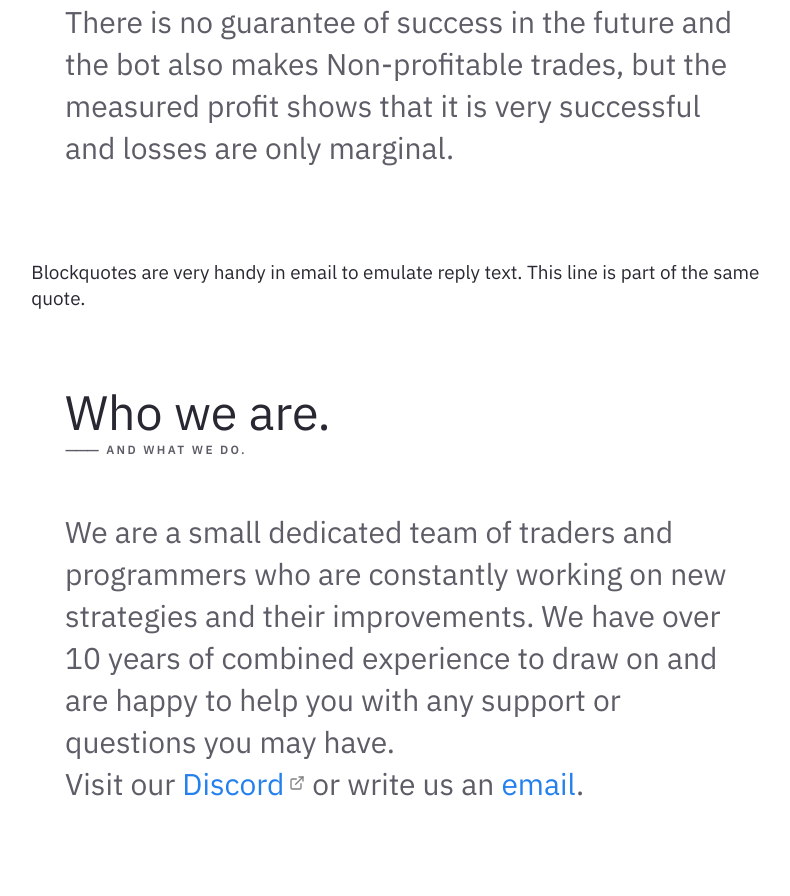
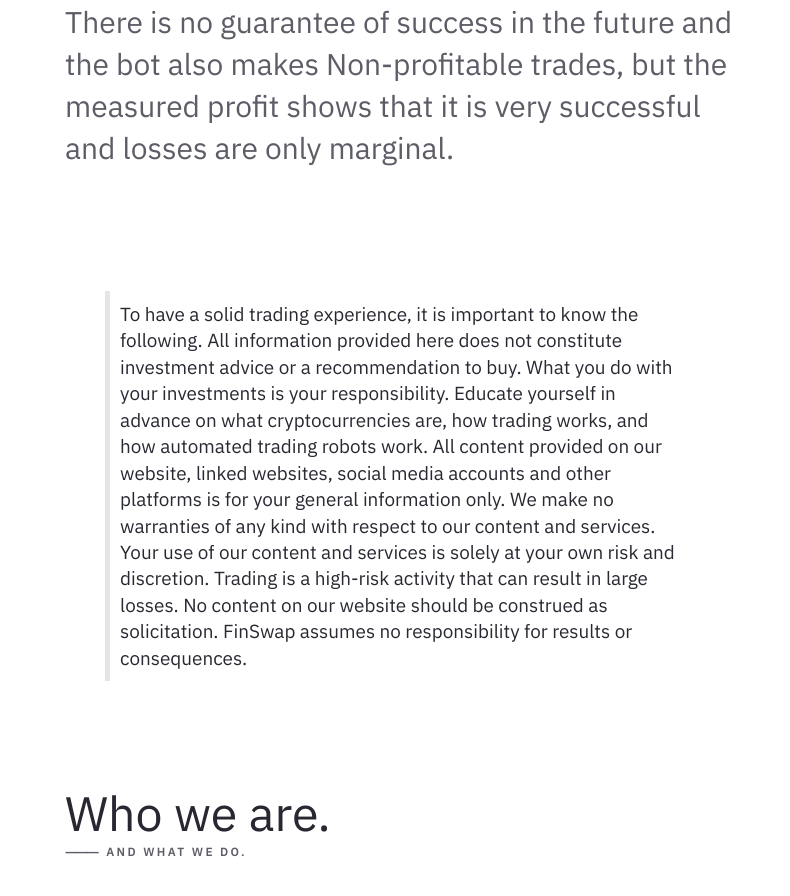
Before and after one commit to kevinroku/nroku.github.io, a Jekyll site: the page built from pages/index.md, in a window 1280 px wide and 900 px high, scrolled down 1810 px. Shown: the top 896 px of the window, without its empty margins (240-1030 px from the left). Built offline with Jekyll 4.4.1, drawn with Linux system fonts in a browser that asks for light colours.

Commit message:
Update Homepage.html

```diff
--- a/_includes/Homepage.html
+++ b/_includes/Homepage.html
@@ -82,12 +82,21 @@
         </h3>
     </div>
 </div>
-
-<blockquote>
-  <p>Blockquotes are very handy in email to emulate reply text.
-This line is part of the same quote.</p>
-</blockquote>
-
+<div class="home-intro">
+    <div class="content">
+        <blockquote>
+            <p>To have a solid trading experience, it is important to know the following.
+               All information provided here does not constitute investment advice or a recommendation to buy.
+               What you do with your investments is your responsibility. Educate yourself in advance on what cryptocurrencies are,
+               how trading works, and how automated trading robots work. All content provided on our website,
+               linked websites, social media accounts and other platforms is for your general information only.
+               We make no warranties of any kind with respect to our content and services.
+               Your use of our content and services is solely at your own risk and discretion.
+               Trading is a high-risk activity that can result in large losses. No content on our website should be construed as solicitation.
+               FinSwap assumes no responsibility for results or consequences.</p>
+        </blockquote>
+    </div>
+</div>
 <div class="home-intro">
     <div class="jumbo">Who we are. </div>
     <h5 class="meta-title">⸻ and what we do.</h5>
```
